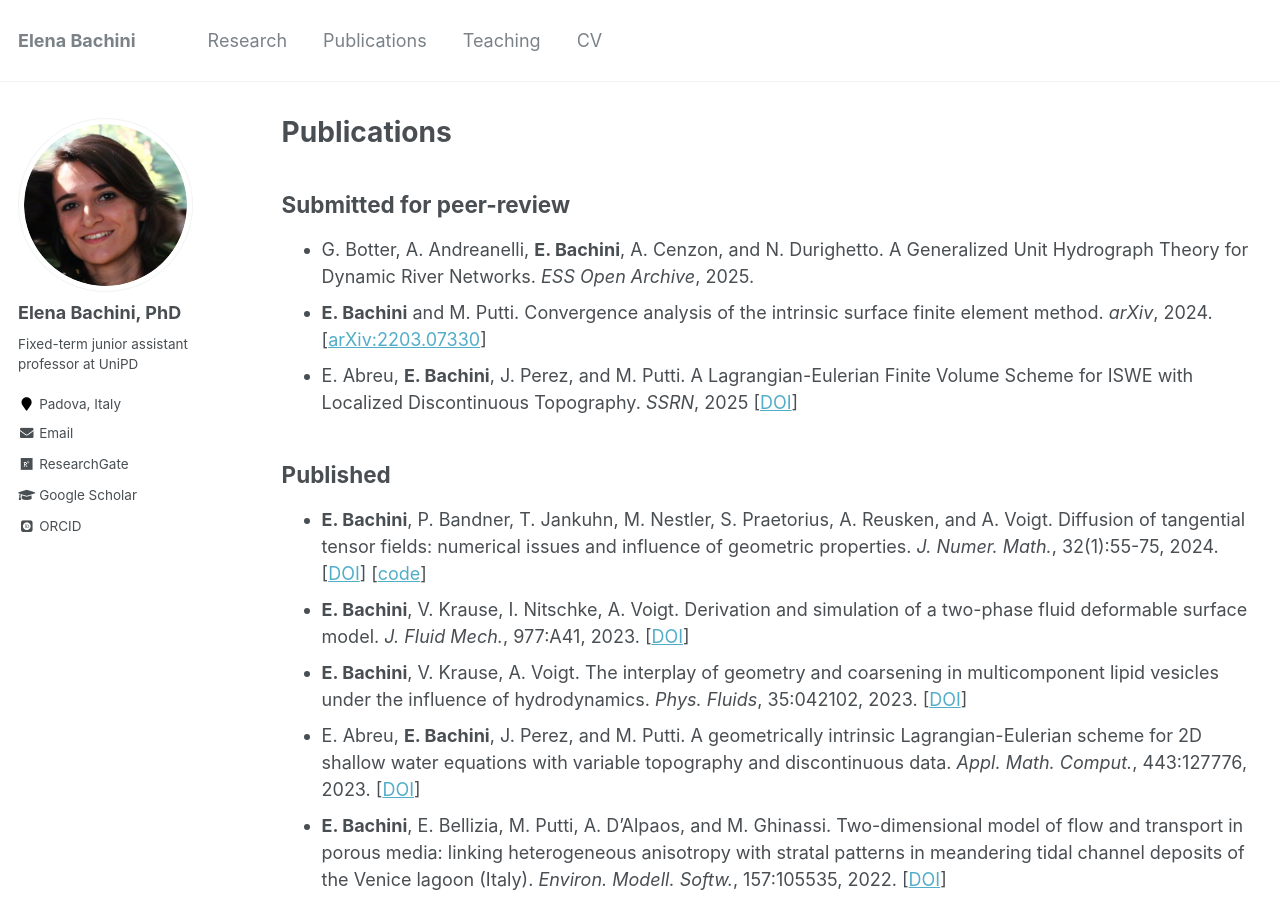
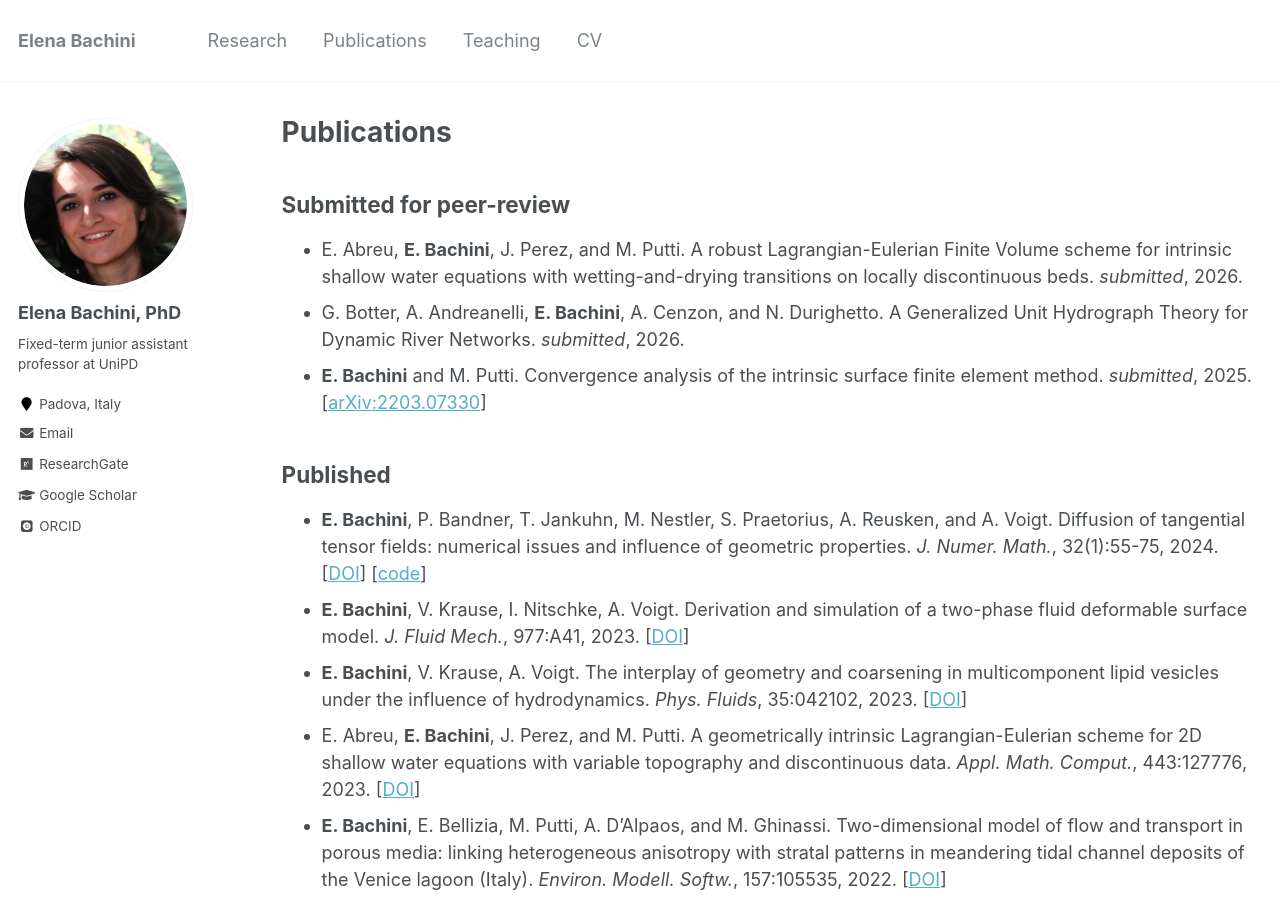
Before and after one commit to elenabachini/elenabachini.github.io, a Jekyll site: the page built from _pages/publications.md, in a window 1280 px wide and 900 px high. Built offline with Jekyll 4.4.1, drawn with Linux system fonts in a browser that asks for light colours; some web fonts are replaced.

Commit message:
update cv and publications

```diff
--- a/_pages/publications.md
+++ b/_pages/publications.md
@@ -43,13 +43,15 @@ approximation within a geometrically intrinsic framework. <em>In preparation</em
 ## Submitted for peer-review
 <ul>
 <li>
-G. Botter, A. Andreanelli, <b>E. Bachini</b>, A. Cenzon, and N. Durighetto. A Generalized Unit Hydrograph Theory for Dynamic River Networks. <em>ESS Open Archive</em>, 2025.
+E. Abreu, <b>E. Bachini</b>, J. Perez, and M. Putti. A robust Lagrangian-Eulerian Finite Volume scheme for intrinsic
+    shallow water equations with wetting-and-drying transitions on
+    locally discontinuous beds.  <em>submitted</em>, 2026.
 </li>
 <li>
-<b>E. Bachini</b> and M. Putti. Convergence analysis of the intrinsic surface finite element method. <em>arXiv</em>, 2024. [<a href="https://arxiv.org/abs/2203.07330" target="_blank">arXiv:2203.07330</a>]
+G. Botter, A. Andreanelli, <b>E. Bachini</b>, A. Cenzon, and N. Durighetto. A Generalized Unit Hydrograph Theory for Dynamic River Networks. <em>submitted</em>, 2026.
 </li>
 <li>
-E. Abreu, <b>E. Bachini</b>, J. Perez, and M. Putti. A Lagrangian-Eulerian Finite Volume Scheme for ISWE with Localized Discontinuous Topography.  <em>SSRN</em>, 2025  [<a href="https://dx.doi.org/10.2139/ssrn.5387003" target="_blank">DOI</a>]
+<b>E. Bachini</b> and M. Putti. Convergence analysis of the intrinsic surface finite element method. <em>submitted</em>, 2025. [<a href="https://arxiv.org/abs/2203.07330" target="_blank">arXiv:2203.07330</a>]
 </li>
 </ul>
 
```
Also changed, not shown: _pages/cv.md (+3 -1 lines), 1 other file.
